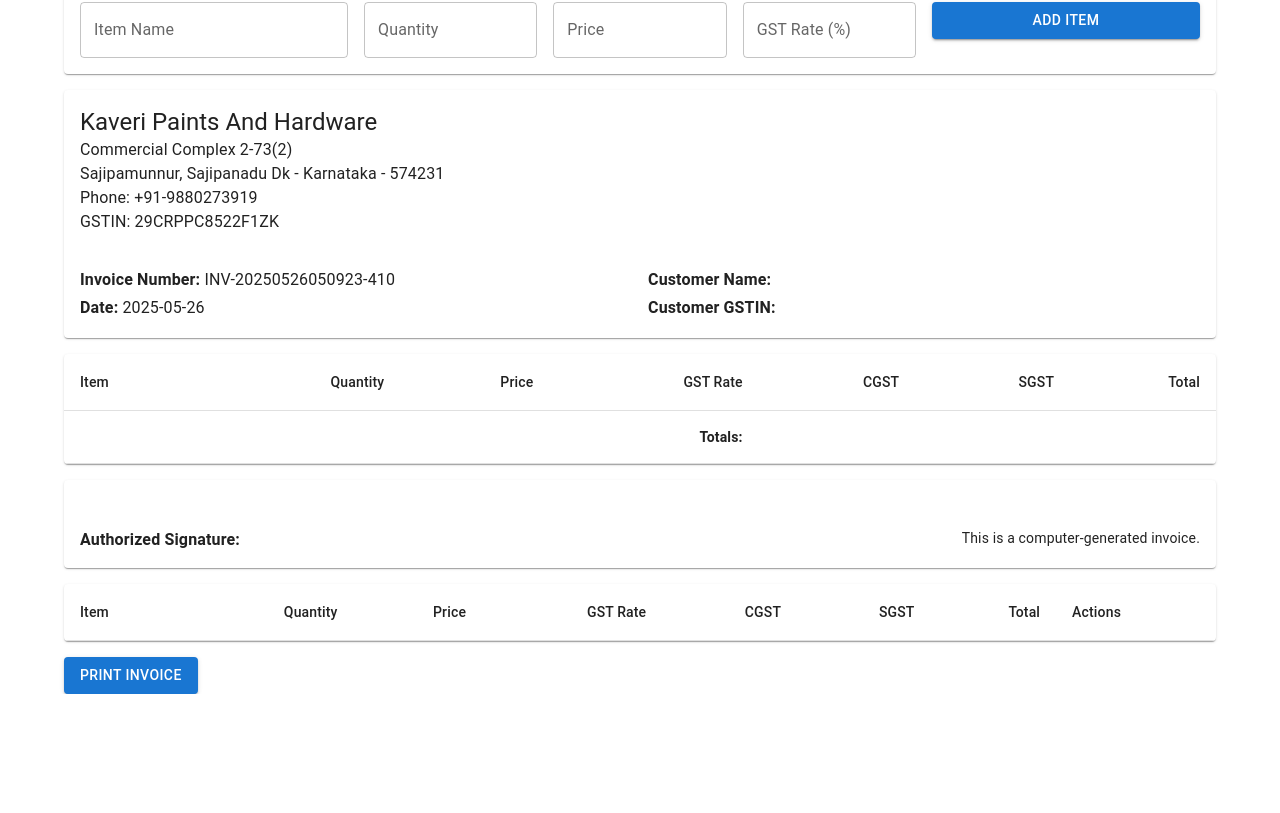
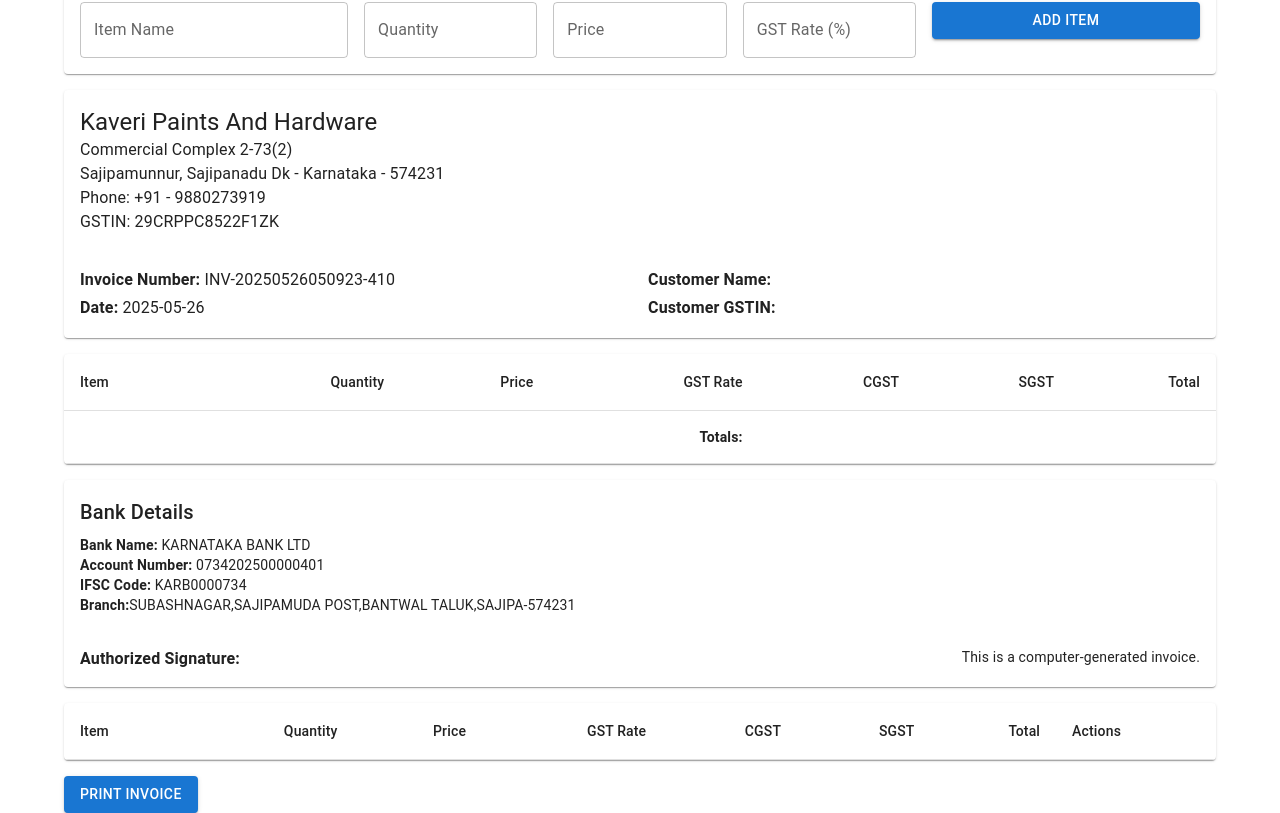
Before and after one commit to Prathvi859/BillingApp, a React (Create React App) app: page / in a window 1280 px wide. Shown: the part 396-1209 px from the top of the page. Before the commit the page ends 1090 px from the top, so only its background shows below. Built offline with nearby package versions, Linux system fonts and the light colour scheme.

Commit message:
Update CreateInvoice.tsx

```diff
--- a/src/components/Invoice/CreateInvoice.tsx
+++ b/src/components/Invoice/CreateInvoice.tsx
@@ -238,7 +238,7 @@
             Commercial Complex 2-73(2)<br />
            Sajipamunnur, Sajipanadu Dk - Karnataka - 574231
             <br />
-            Phone: +91-9880273919
+            Phone: +91 - 9880273919
             <br />
             GSTIN: 29CRPPC8522F1ZK
           </Typography>
@@ -307,18 +307,18 @@
         </TableContainer>
 
         <Paper sx={{ p: 2, mt: 2 }}>
-{/*           <Typography variant="h6" gutterBottom>
+          <Typography variant="h6" gutterBottom>
             Bank Details
           </Typography>
           <Typography variant="body2">
-            <strong>Bank Name:</strong> HDFC Bank
+            <strong>Bank Name:</strong> KARNATAKA BANK LTD
             <br />
-            <strong>Account Number:</strong> XXXXXXXXXX1234
+            <strong>Account Number:</strong> 0734202500000401
             <br />
-            <strong>IFSC Code:</strong> HDFC0001234
+            <strong>IFSC Code:</strong> KARB0000734
             <br />
-            <strong>Branch:</strong> Koramangala, Bangalore
-          </Typography> */}
+            <strong>Branch:</strong>SUBASHNAGAR,SAJIPAMUDA POST,BANTWAL TALUK,SAJIPA-574231
+          </Typography>
 
           <Grid container justifyContent="space-between" sx={{ mt: 4 }}>
             <Grid item>
```
